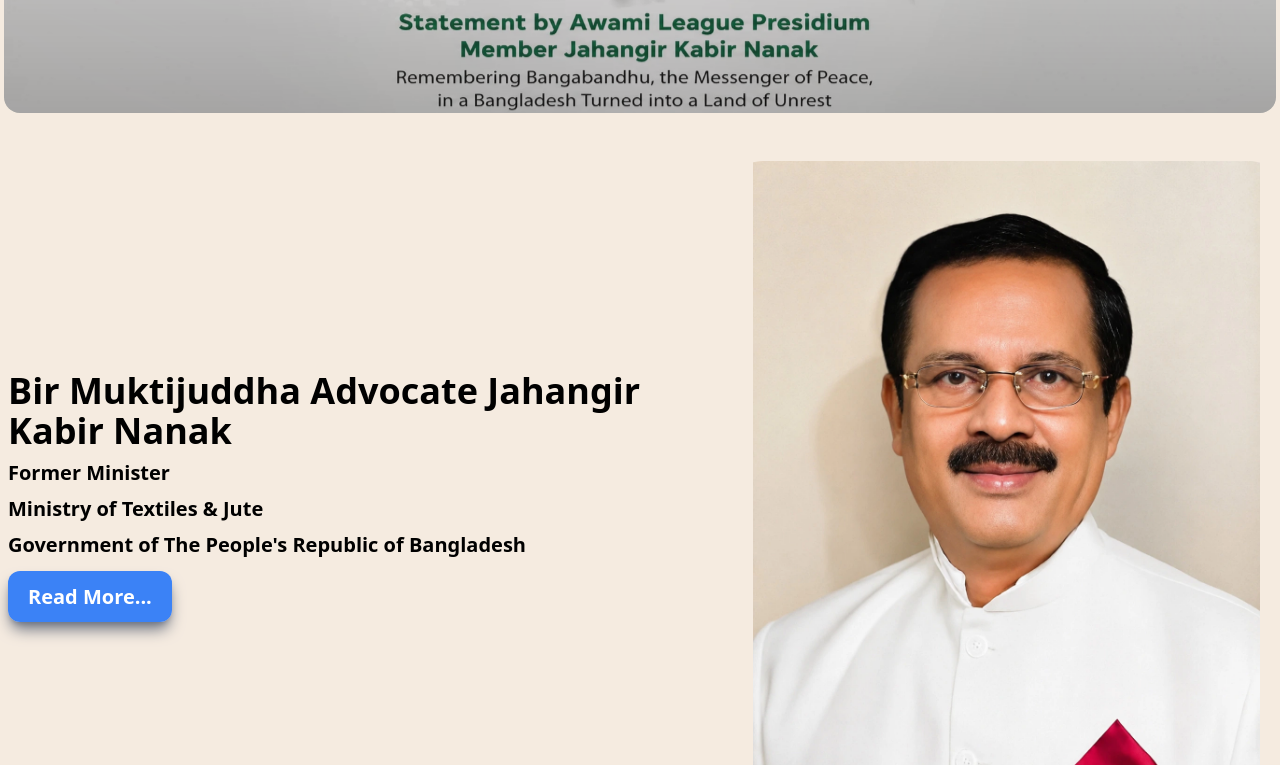
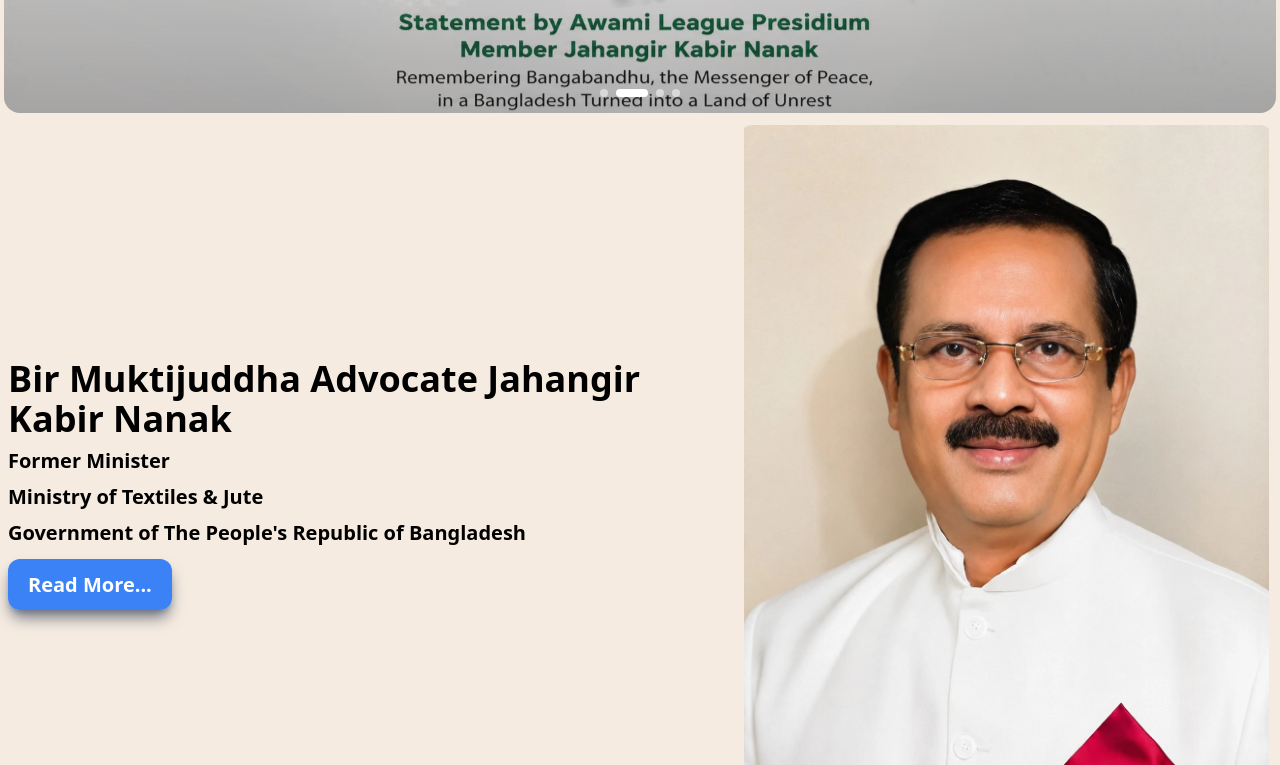
Before and after one commit to ammar4741/project-nanak, a React (Vite) app: page / in a window 1280 px wide. Shown: the part 455-1220 px from the top of the page. Built offline with nearby package versions, Linux system fonts and the light colour scheme.

Commit message:
semi final touch

```diff
--- a/src/Component/About.jsx
+++ b/src/Component/About.jsx
@@ -55,6 +55,21 @@
 
             </div>
 
+            {/* Premium Animated Pill Indicators */}
+            <div className="absolute bottom-4 left-1/2 -translate-x-1/2 z-20 flex items-center gap-2">
+              {images.map((_, index) => (
+                <button
+                  key={index}
+                  onClick={() => setCurrent(index)}
+                  className={`transition-all duration-500 rounded-full ${
+                    current === index
+                      ? "w-8 h-2 bg-white"
+                      : "w-2 h-2 bg-white/50 hover:bg-white/80"
+                  }`}
+                ></button>
+              ))}
+            </div>
+
           </div>
 
         </div>
@@ -97,7 +112,7 @@
 
             {/* Right Image */}
             <img
-              className="h-[600px] w-full py-3 mt-6 rounded-3xl object-contain lg:h-[700px] lg:w-[650px]"
+              className="h-[600px] w-full rounded-xl object-contain lg:h-[700px] lg:w-[650px]"
               src="/kabirnanak.webp"
               alt="jahangir kabir nanak"
             />
```
